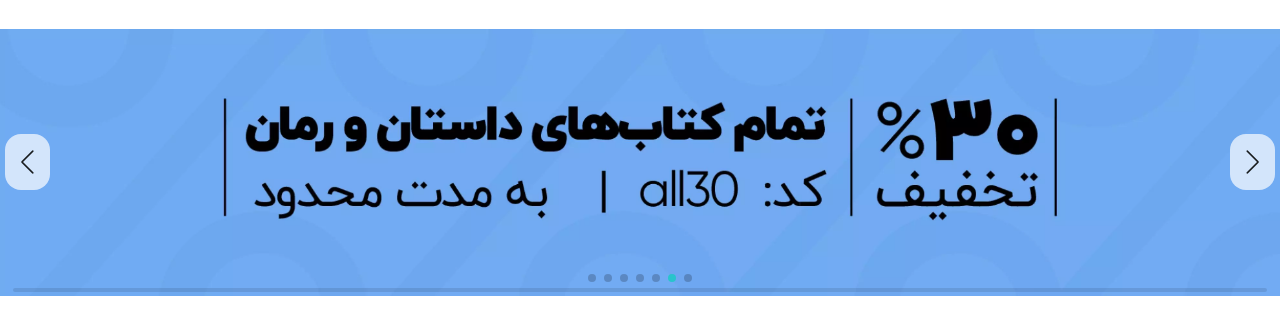
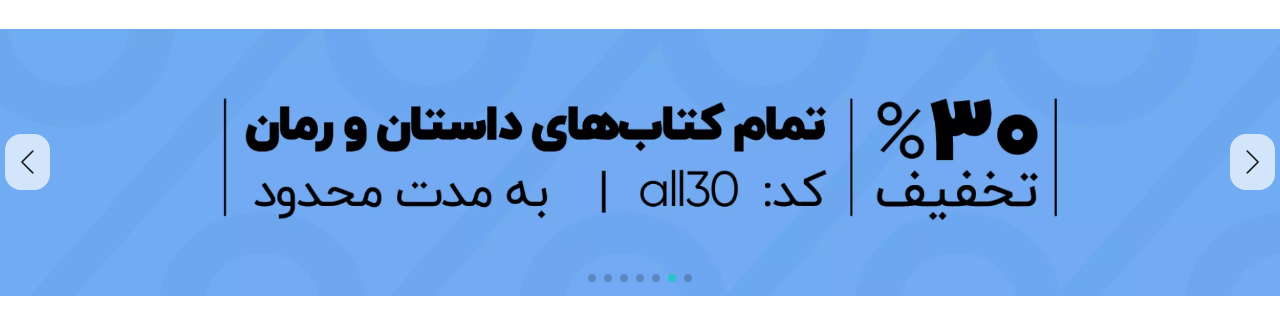
Before and after one commit to AliDeWeb/Fidibo, a plain HTML site: page Frontend/index.html in a window 1280 px wide. Shown: the part 129-464 px from the top of the page. Drawn offline with Linux system fonts and the light colour scheme.

Commit message:
Update index.html

```diff
--- a/Frontend/index.html
+++ b/Frontend/index.html
@@ -417,15 +417,10 @@
             />
           </div>
         </div>
-        <!-- If we need pagination -->
         <div class="swiper-pagination"></div>
 
-        <!-- If we need navigation buttons -->
         <div class="swiper-button-prev"></div>
         <div class="swiper-button-next"></div>
-
-        <!-- If we need scrollbar -->
-        <div class="swiper-scrollbar"></div>
       </div>
     </main>
 
```
